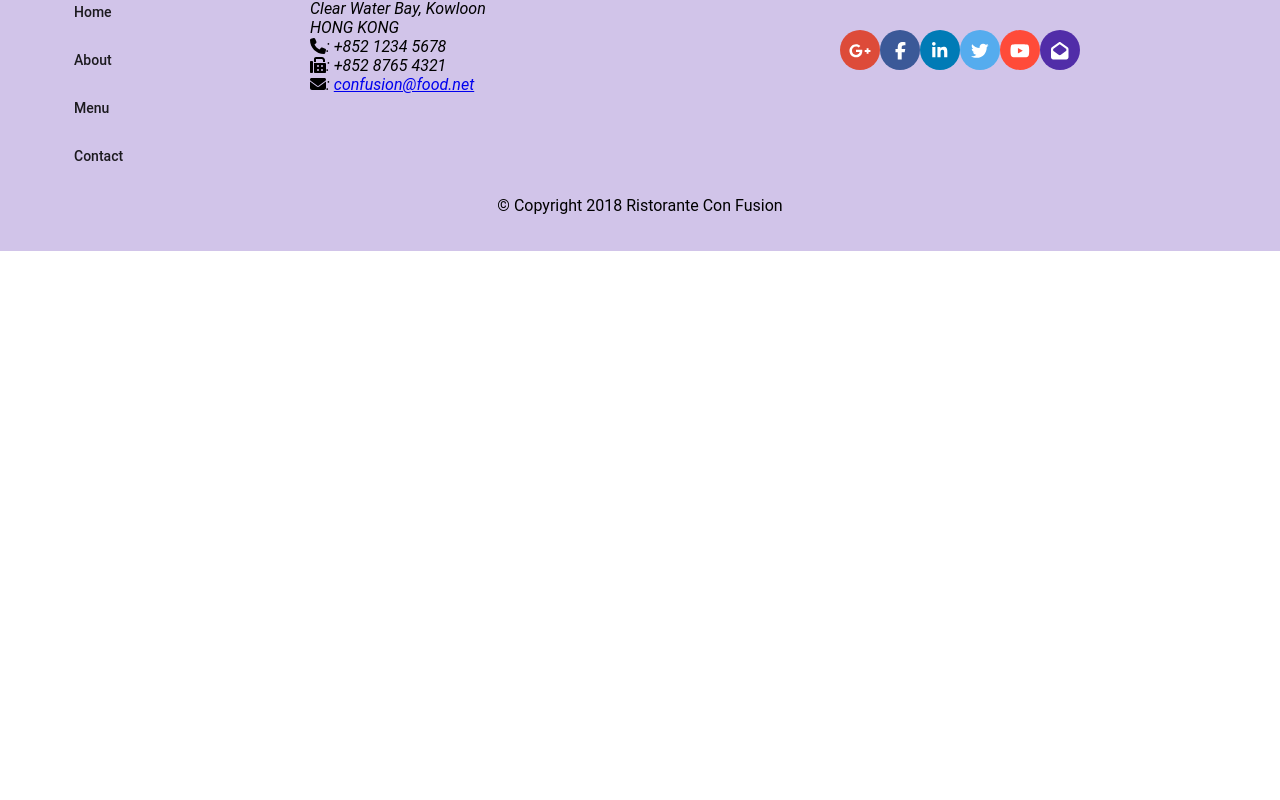
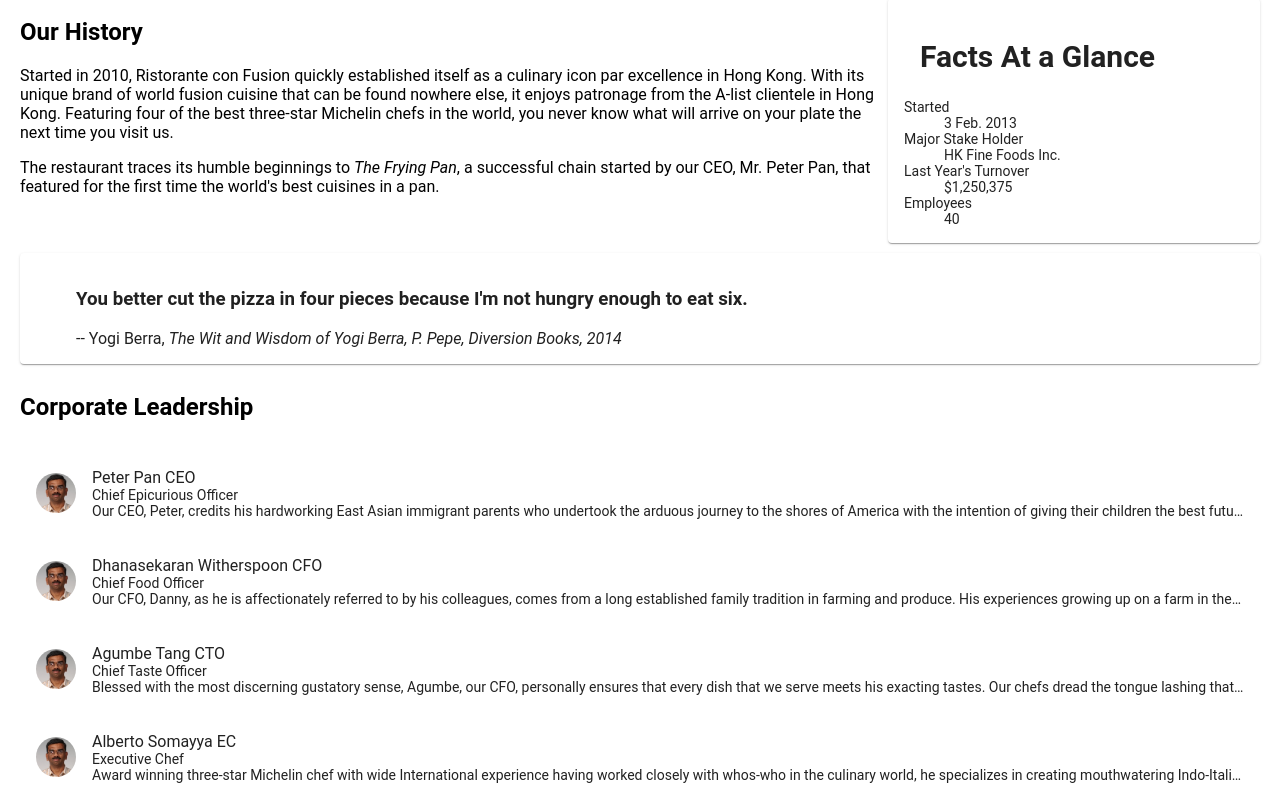
Before and after one commit to amolpai99/Coursera-Angular, an Angular app: page /aboutus in a window 1280 px wide. Before the commit this address led to /. Shown: the part 440-1240 px from the top of the page. Before the commit the page ends 800 px from the top, so only its background shows below. Built offline with nearby package versions, Linux system fonts and the light colour scheme.

Commit message:
Coursera Front-End Angular course - Week 2: Assignment 2

```diff
--- a/src/app/about/about.component.html
+++ b/src/app/about/about.component.html
@@ -1 +1,68 @@
-<p>about works!</p>
+<div class="container"
+    fxLayout="column"
+    fxLayoutGap="10px">
+
+    <div fxFlex>
+        <div>
+            <h3>About Us</h3>
+            <hr>
+        </div>
+    </div>
+
+    <div fxFlex>
+        <div fxLayout="column" fxLayout.gt-sm="row">
+            <div fxFlex="70">
+                <h2>Our History</h2>
+                <p>Started in 2010, Ristorante con Fusion quickly established itself as a culinary icon par excellence in Hong Kong. With its unique brand of world fusion cuisine that can be found nowhere else, it enjoys patronage from the A-list clientele in Hong Kong.  Featuring four of the best three-star Michelin chefs in the world, you never know what will arrive on your plate the next time you visit us.</p>
+                <p>The restaurant traces its humble beginnings to <em>The Frying Pan</em>, a successful chain started by our CEO, Mr. Peter Pan, that featured for the first time the world's best cuisines in a pan.</p>
+            </div>
+            <div fxFlex="30">
+                <mat-card>
+                <mat-card-header>
+                    <mat-card-title>
+                    <h2>Facts At a Glance</h2>
+                    </mat-card-title>
+                </mat-card-header>
+                <mat-card-content>
+                    <dl>
+                    <dt>Started</dt>
+                    <dd>3 Feb. 2013</dd>
+                    <dt>Major Stake Holder</dt>
+                    <dd>HK Fine Foods Inc.</dd>
+                    <dt>Last Year's Turnover</dt>
+                    <dd>$1,250,375</dd>
+                    <dt>Employees</dt>
+                    <dd>40</dd>
+                    </dl>
+                </mat-card-content>
+                </mat-card>
+            </div>
+        </div>
+    </div>
+
+    <div fxFlex>
+        <mat-card>
+        <blockquote>
+            <h3>You better cut the pizza in four pieces because
+                I'm not hungry enough to eat six.</h3>
+            <footer>-- Yogi Berra,
+            <cite>The Wit and Wisdom of Yogi Berra,
+                P. Pepe, Diversion Books, 2014</cite>
+            </footer>
+        </blockquote>
+        </mat-card>
+    </div>
+
+
+    <div fxFlex>
+        <h2>Corporate Leadership</h2>
+        <mat-list>
+            <mat-list-item *ngFor="let leader of leaders">
+                <img mat-list-avatar src={{leader.image}}  alt={{leader.name}}>
+                <h4 matLine> {{leader.name}} {{leader.abbr}} </h4>
+                <h5 matLine> {{leader.designation}}</h5>
+                <p matLine> {{leader.description}}</p>
+            </mat-list-item>
+        </mat-list>
+    </div>
+</div>
--- a/src/app/about/about.component.ts
+++ b/src/app/about/about.component.ts
@@ -1,4 +1,6 @@
 import { Component, OnInit } from '@angular/core';
+import { Leader } from '../shared/leader';
+import { LeaderService } from '../services/leader.service';
 
 @Component({
   selector: 'app-about',
@@ -7,9 +9,12 @@
 })
 export class AboutComponent implements OnInit {
 
-  constructor() { }
+  leaders: Leader[];
+
+  constructor(private leaderService: LeaderService) { }
 
   ngOnInit(): void {
+    this.leaders = this.leaderService.getLeaders()
   }
 
 }
--- a/src/app/app-routing/routes.ts
+++ b/src/app/app-routing/routes.ts
@@ -8,7 +8,7 @@
 
 export const routes: Routes = [
     {path: 'home', component: HomeComponent},
-    {path: 'about', component: AboutComponent},
+    {path: 'aboutus', component: AboutComponent},
     {path: 'contactus', component: ContactComponent},
     {path: 'menu', component: MenuComponent},
     {path: '', redirectTo: '/home', pathMatch: 'full'},
--- a/src/app/app.module.ts
+++ b/src/app/app.module.ts
@@ -21,6 +21,8 @@
 
 import { DishService } from './services/dish.service';
 import { PromotionService } from './services/promotion.service';
+import { LeaderService } from './services/leader.service';
+
 import { AppRoutingModule } from './app-routing/app-routing.module';
 
 @NgModule({
@@ -48,7 +50,8 @@
   ],
   providers: [
     DishService,
-    PromotionService
+    PromotionService,
+    LeaderService
   ],
   bootstrap: [AppComponent]
 })
--- a/src/app/footer/footer.component.html
+++ b/src/app/footer/footer.component.html
@@ -10,7 +10,7 @@
         <h4>Links</h4>
         <mat-list>
           <mat-list-item><a mat-button routerLink="home">Home</a></mat-list-item>
-          <mat-list-item><a mat-button routerLink="about">About</a></mat-list-item>
+          <mat-list-item><a mat-button routerLink="aboutus">About</a></mat-list-item>
           <mat-list-item><a mat-button routerLink="menu">Menu</a></mat-list-item>
           <mat-list-item><a mat-button routerLink="contactus">Contact</a></mat-list-item>
         </mat-list>
--- a/src/app/header/header.component.html
+++ b/src/app/header/header.component.html
@@ -1,7 +1,7 @@
 <mat-toolbar color="primary">
     <span><img src="/assets/images/logo.png" height=30 width=41></span>
     <a mat-button routerLink="home" routerLinkActive="active"><fa-icon [icon]="faHome" class="fa"></fa-icon> Home</a>
-    <a mat-button routerLink="about" routerLinkActive="active"><fa-icon [icon]="faInfo" class="fa"></fa-icon> About</a>
+    <a mat-button routerLink="aboutus" routerLinkActive="active"><fa-icon [icon]="faInfo" class="fa"></fa-icon> About</a>
     <a mat-button routerLink="menu" routerLinkActive="active"><fa-icon [icon]="faList" class="fa"></fa-icon> Menu</a>
     <a mat-button routerLink="contactus" routerLinkActive="active"><fa-icon [icon]="faAddressCard" class="fa"></fa-icon> Contact</a>
   </mat-toolbar>
--- a/src/app/home/home.component.html
+++ b/src/app/home/home.component.html
@@ -33,4 +33,17 @@
     </mat-card-content>
 </mat-card>
 
+<mat-card *ngIf="leader" fxFlex>
+    <mat-card-header>
+        <div mat-card-avatar></div>
+        <mat-card-title>
+        <h3>{{leader.name | uppercase}}</h3>
+        </mat-card-title>
+    </mat-card-header>
+    <img mat-card-image src={{leader.image}} alt={{leader.name}}>
+    <mat-card-content>
+        <p>{{leader.description}}</p>
+    </mat-card-content>
+</mat-card>
+
 </div>
--- a/src/app/home/home.component.ts
+++ b/src/app/home/home.component.ts
@@ -3,6 +3,8 @@
 import { DishService } from '../services/dish.service';
 import { Promotion } from '../shared/promotion';
 import { PromotionService } from '../services/promotion.service';
+import { Leader } from '../shared/leader';
+import { LeaderService } from '../services/leader.service';
 
 @Component({
   selector: 'app-home',
@@ -13,13 +15,16 @@
 
   dish: Dish;
   promotion: Promotion;
+  leader: Leader;
 
   constructor(private dishService: DishService,
-    private promotionService: PromotionService) { }
+    private promotionService: PromotionService,
+    private leaderService: LeaderService) { }
 
   ngOnInit(): void {
     this.dish = this.dishService.getFeaturedDish();
     this.promotion = this.promotionService.getFeaturedPromotion();
+    this.leader = this.leaderService.getFeaturedLeader();
   }
 
 }
--- /dev/null
+++ b/src/app/services/leader.service.ts
@@ -0,0 +1,19 @@
+import { Injectable } from '@angular/core';
+import { Leader } from '../shared/leader';
+import { LEADERS } from '../shared/leaders';
+
+@Injectable({
+  providedIn: 'root'
+})
+export class LeaderService {
+
+  constructor() { }
+
+  getLeaders(): Leader[] {
+    return LEADERS;
+  }
+
+  getFeaturedLeader(): Leader {
+    return LEADERS.filter((leader) => leader.featured)[0];
+  }
+}
--- /dev/null
+++ b/src/app/shared/leader.ts
@@ -0,0 +1,9 @@
+export class Leader {
+    id: string;
+    name: string;
+    image: string;
+    designation: string;
+    abbr: string;
+    featured: boolean;
+    description: string;
+};
--- /dev/null
+++ b/src/app/shared/leaders.ts
@@ -0,0 +1,44 @@
+import { Leader } from "./leader";
+
+export const LEADERS: Leader[] = [
+    {
+      id: '0',
+      name: 'Peter Pan',
+      image: '/assets/images/alberto.png',
+      designation: 'Chief Epicurious Officer',
+      abbr: 'CEO',
+      featured: false,
+      // tslint:disable-next-line:max-line-length
+      description: 'Our CEO, Peter, credits his hardworking East Asian immigrant parents who undertook the arduous journey to the shores of America with the intention of giving their children the best future. His mother\'s wizardy in the kitchen whipping up the tastiest dishes with whatever is available inexpensively at the supermarket, was his first inspiration to create the fusion cuisines for which The Frying Pan became well known. He brings his zeal for fusion cuisines to this restaurant, pioneering cross-cultural culinary connections.'
+    },
+    {
+      id: '1',
+      name: 'Dhanasekaran Witherspoon',
+      image: '/assets/images/alberto.png',
+      designation: 'Chief Food Officer',
+      abbr: 'CFO',
+      featured: false,
+      // tslint:disable-next-line:max-line-length
+      description: 'Our CFO, Danny, as he is affectionately referred to by his colleagues, comes from a long established family tradition in farming and produce. His experiences growing up on a farm in the Australian outback gave him great appreciation for varieties of food sources. As he puts it in his own words, Everything that runs, wins, and everything that stays, pays!'
+    },
+    {
+      id: '2',
+      name: 'Agumbe Tang',
+      image: '/assets/images/alberto.png',
+      designation: 'Chief Taste Officer',
+      abbr: 'CTO',
+      featured: false,
+      // tslint:disable-next-line:max-line-length
+      description: 'Blessed with the most discerning gustatory sense, Agumbe, our CFO, personally ensures that every dish that we serve meets his exacting tastes. Our chefs dread the tongue lashing that ensues if their dish does not meet his exacting standards. He lives by his motto, You click only if you survive my lick.'
+    },
+    {
+      id: '3',
+      name: 'Alberto Somayya',
+      image: '/assets/images/alberto.png',
+      designation: 'Executive Chef',
+      abbr: 'EC',
+      featured: true,
+      // tslint:disable-next-line:max-line-length
+      description: 'Award winning three-star Michelin chef with wide International experience having worked closely with whos-who in the culinary world, he specializes in creating mouthwatering Indo-Italian fusion experiences. He says, Put together the cuisines from the two craziest cultures, and you get a winning hit! Amma Mia!'
+    }
+];
```
Also changed, not shown: 1 other file (tests, documents, lock files or other folders).
